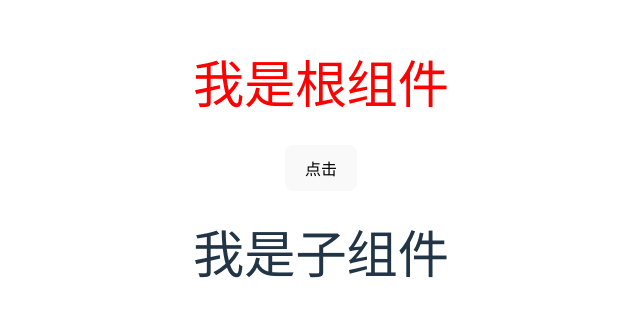
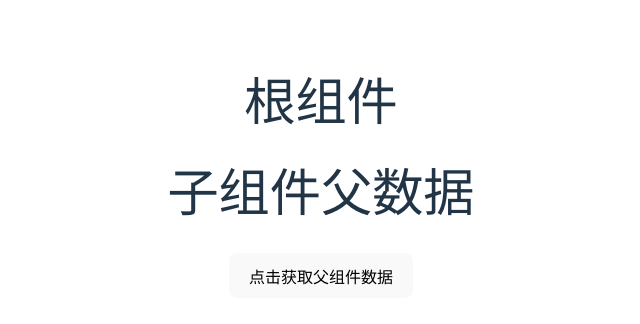
Before and after one commit to 0x01-0x00/vue3_study, a Vue app: page / in a window 1280 px wide. Shown: the part 232-556 px from the top of the page, without its empty margins (319-959 px from the left). Built offline with nearby package versions, Linux system fonts and the light colour scheme.

Commit message:
refactor(src): 重构 App 和 MyChild 组件
- 更新 App.vue：
  - 移除多余的标签和样式
  - 添加 fatherData 属性传递给 MyChild组件
- 更新 MyChild.vue：  - 使用 props 接收父组件数据
  - 添加按钮和方法以获取父组件数据 - 移除不必要的空格和换行

```diff
--- a/src/App.vue
+++ b/src/App.vue
@@ -1,20 +1,14 @@
 <template>
-  <h1 class="title">我是根组件</h1>
-  <button @click="fn">点击</button>
-  <MyChild/>
+  <h1>根组件</h1>
+  <MyChild fatherData="父数据"/>
 </template>
 
 <script>
-  import MyChild from './pages/MyChild.vue'
+  import MyChild from "./pages/MyChild.vue";
+
   export default {
-    data() {
+    setup() {
       return {
-        msg: 'app'
-      }
-    },
-    methods: {
-      fn() {
-        alert('点击了')
       }
     },
     components: {
@@ -24,7 +18,4 @@
 </script>
 
 <style scoped>
-  .title {
-    color: red;
-  }
 </style>
--- a/src/pages/MyChild.vue
+++ b/src/pages/MyChild.vue
@@ -1,20 +1,22 @@
 <template>
   <div>
-    <h1 class="title">我是子组件</h1>
+    <h1>子组件{{fatherData}}</h1>
+    <button @click="getFatherData">点击获取父组件数据</button>
   </div>
 </template>
 
 <script>
   export default {
-    data() {
+    props: ["fatherData"],
+    setup(props) {
+      function getFatherData() {
+        console.log(props)
+        console.log(props.fatherData)
+      }
       return {
-        msg: 'child'
+        getFatherData
       }
     },
-    methods: {
-    },
-    components: {
-    }
   }
 </script>
 
```
